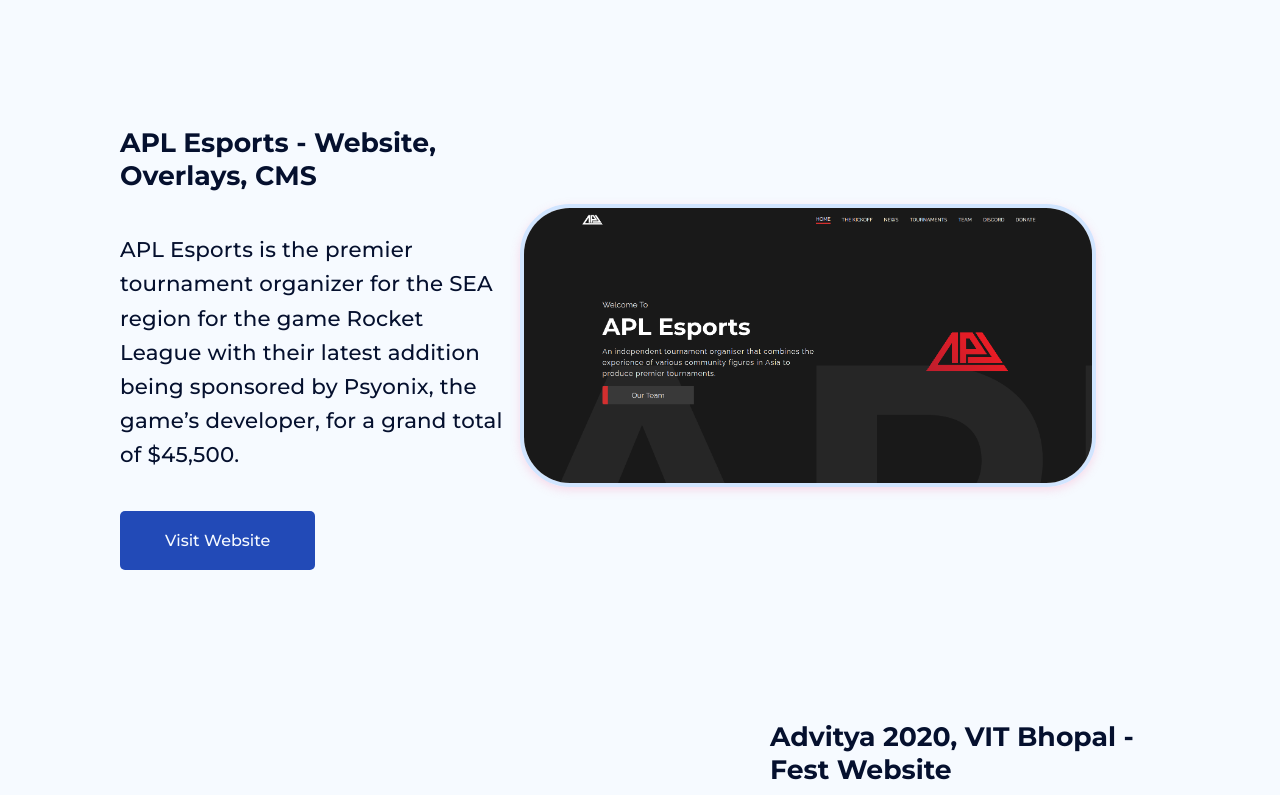
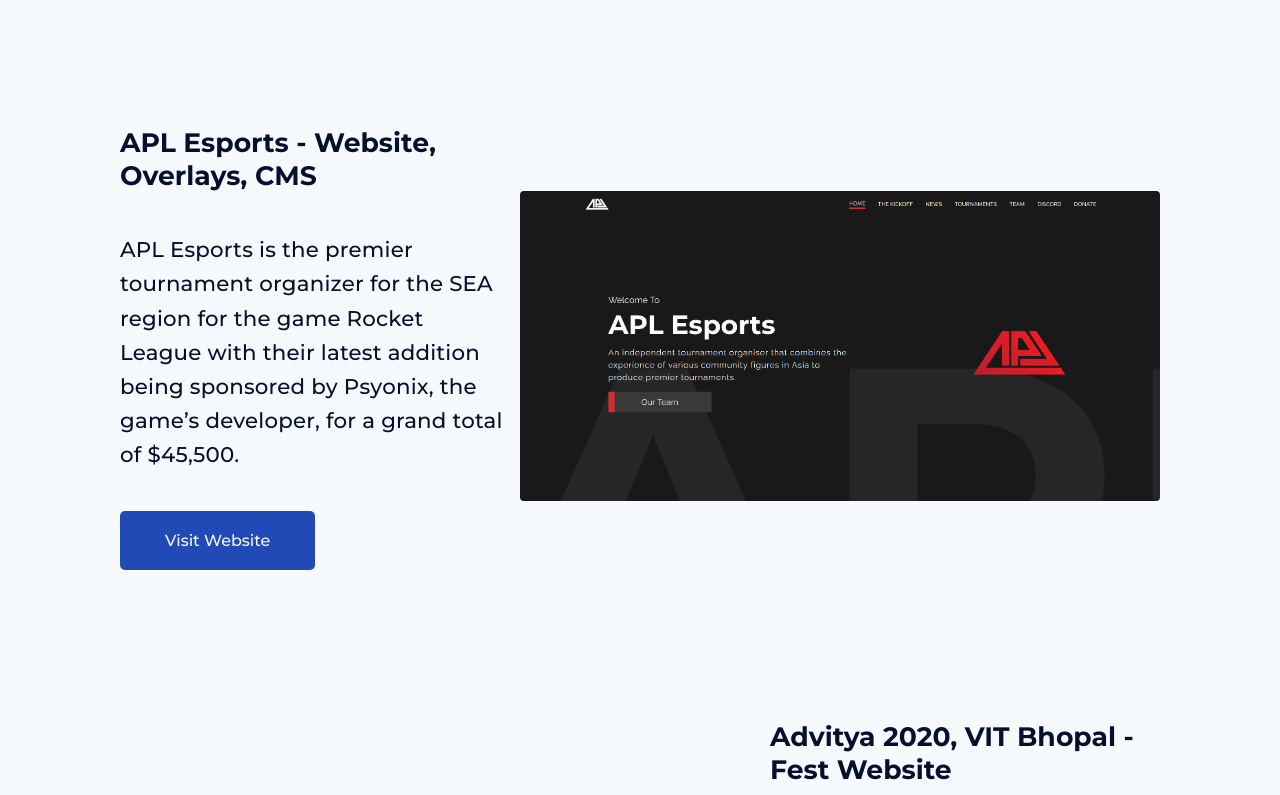
Before and after one commit to ayush123460/ayushm.com, a Vue app: page / in a window 1280 px wide. Shown: the part 980-1775 px from the top of the page. Built offline with nearby package versions, Linux system fonts and the light colour scheme.

Commit message:
refactor panel

```diff
--- a/src/scss/components/_panel.scss
+++ b/src/scss/components/_panel.scss
@@ -1,4 +1,5 @@
 .panel {
+    max-width: 1500px;
     padding: 0 30px;
     position: relative;
     display: flex;
@@ -9,25 +10,13 @@
         max-width: 640px;
 
         img {
-            width: 90%;
-            border-radius: 50px;
-            border: 4px solid $quaternary;
-            box-shadow: 0 3px 10px rgba($secondary, 25%);
+            width: 100%;
+            border-radius: 4px;
         }
     }
 
     .panel__body {
         margin-right: 10px;
-
-        .body__number {
-            position: absolute;
-            top: -90px;
-            left: -30px;
-            font-weight: $font-bold;
-            font-size: $font-panel;
-            color: $quaternary;
-            z-index: -1;
-        }
 
         .body__title {
             font-size: $font-heading;
@@ -36,7 +25,7 @@
 
         .body__content {
             margin: 40px 0;
-            max-width: 800px;
+            max-width: 700px;
         }
     }
 }
@@ -47,9 +36,6 @@
     .panel__body {
         margin-right: 0;
         margin-left: 10px;
-        .body__number {
-            left: 90%;
-        }
     }
 }
 
```
